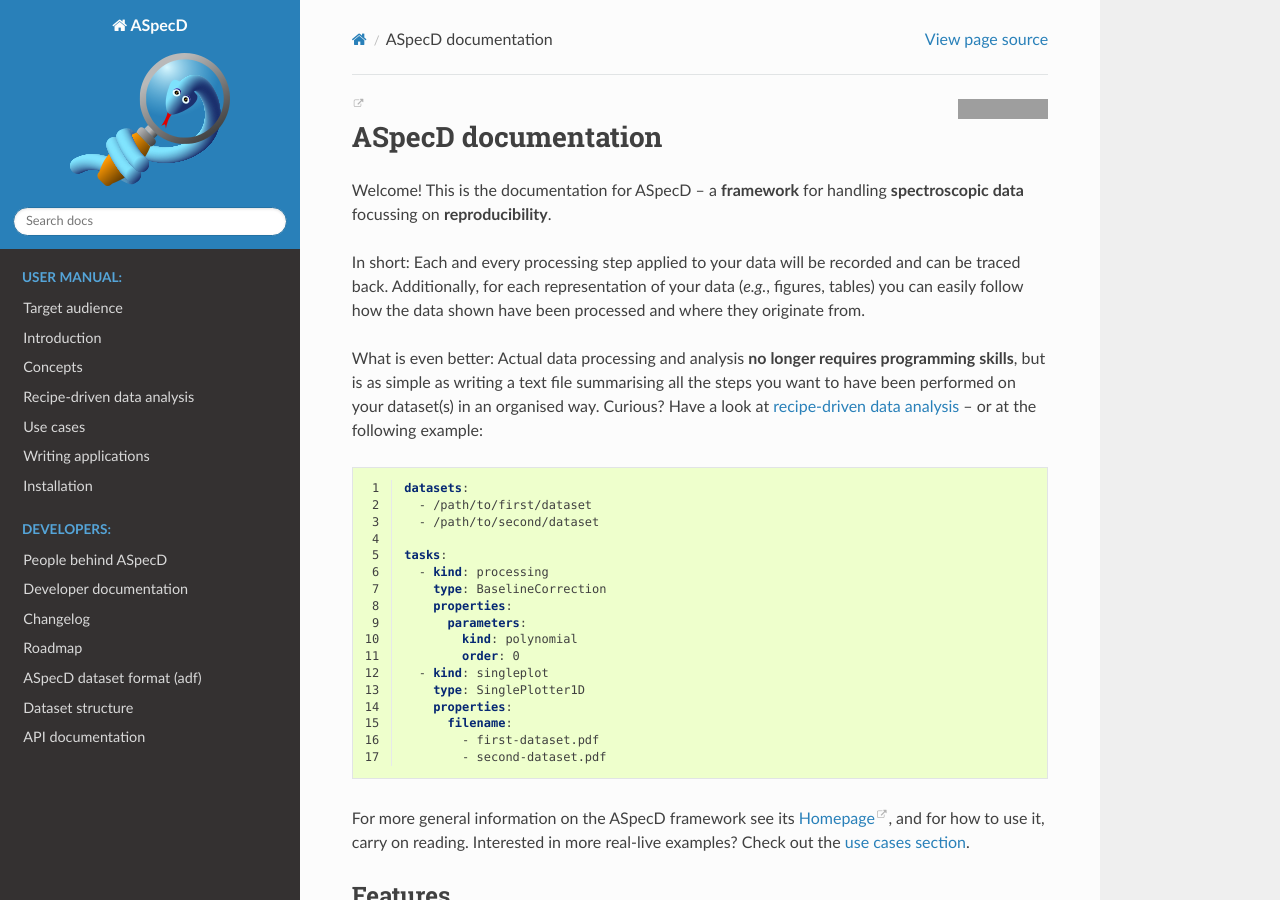
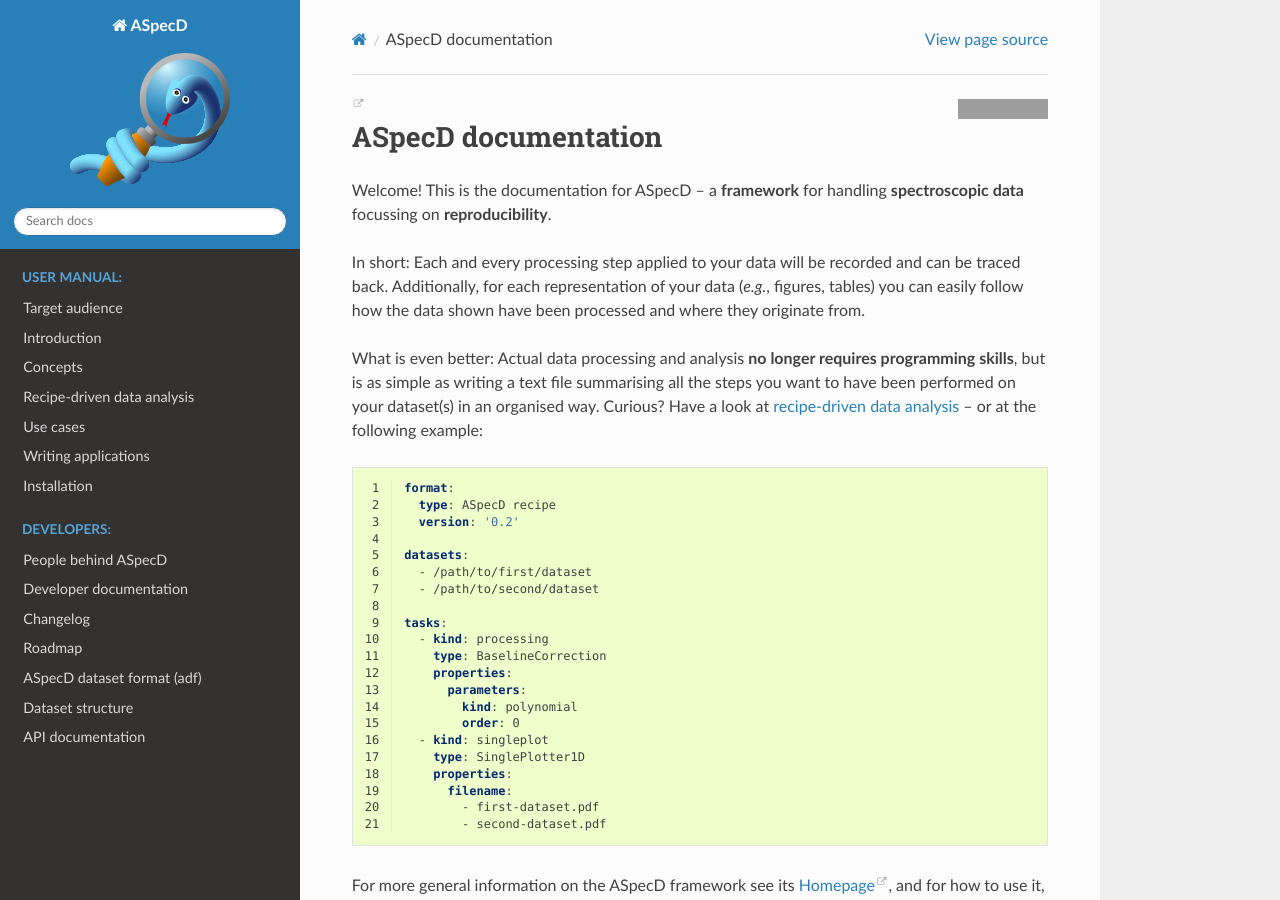
Before and after one commit to tillbiskup/aspecd, a Sphinx documentation site: the page built from docs/index.rst, in a window 1280 px wide and 900 px high. Built offline with Sphinx 7.4.7 and the Read the Docs theme 2.0.0, drawn with Linux system fonts in a browser that asks for light colours; grey boxes are pictures that could not be loaded.

Commit message:
Update documentation

```diff
--- a/docs/index.rst
+++ b/docs/index.rst
@@ -19,6 +19,10 @@ What is even better: Actual data processing and analysis **no longer requires pr
 
 .. code-block:: yaml
     :linenos:
+
+    format:
+      type: ASpecD recipe
+      version: '0.2'
 
     datasets:
       - /path/to/first/dataset
--- a/docs/usecases.rst
+++ b/docs/usecases.rst
@@ -32,6 +32,10 @@ To give you a first example, here is a short recipe, followed by the command you
 
 .. code-block:: yaml
     :linenos:
+
+    format:
+      type: ASpecD recipe
+      version: '0.2'
 
     datasets:
       - /path/to/first/dataset
```
Also changed, not shown: docs/roadmap.rst (+5 -4 lines), 1 other file.
